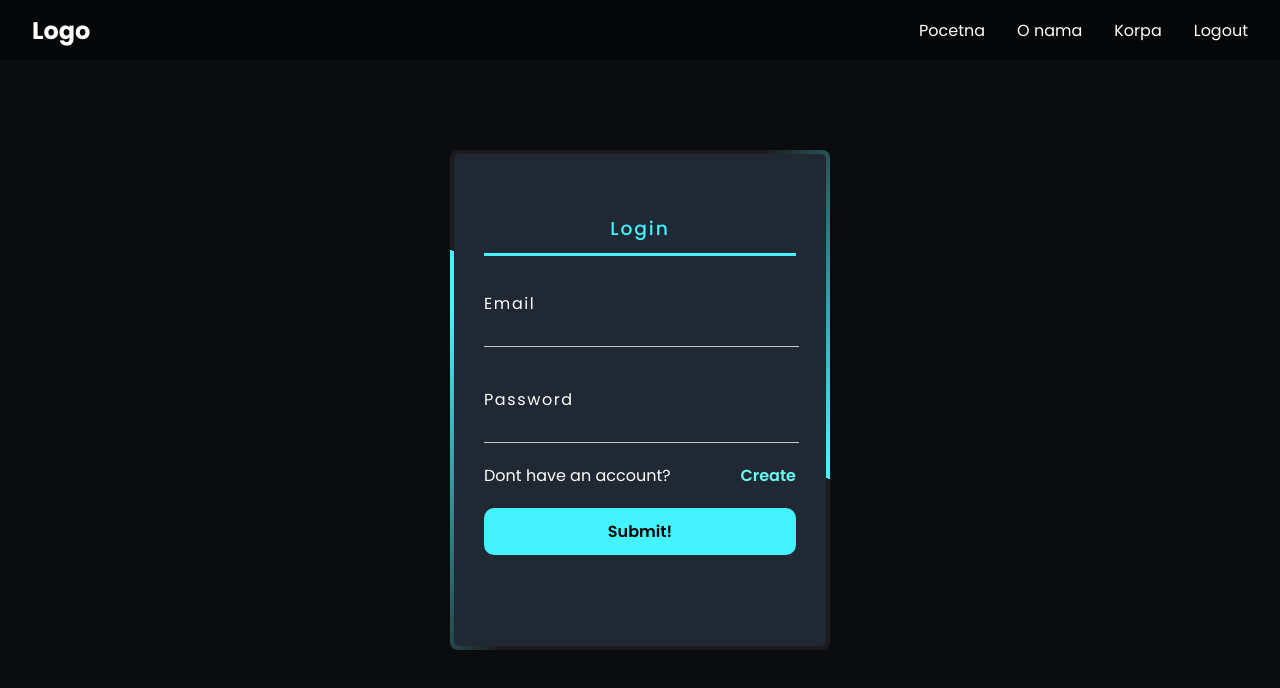
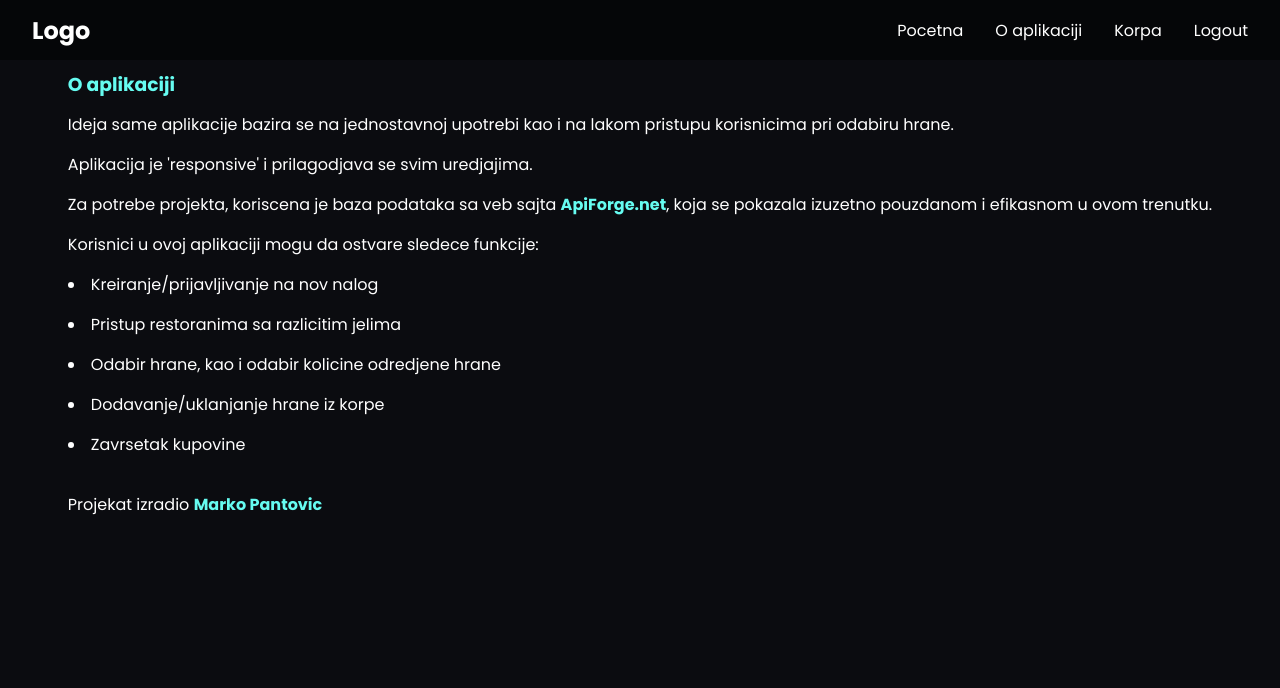
Before and after one commit to MarkoP00/food_delivery, a Vue app: page /food_delivery/about in a window 1280 px wide. Shown: the top 688 px of the page. Built offline with nearby package versions, Linux system fonts and the light colour scheme; no server answers.

Commit message:
FEAT: About page added!

```diff
--- a/src/global/TheHeader.vue
+++ b/src/global/TheHeader.vue
@@ -6,8 +6,8 @@
               <router-link to="/food_delivery/">Logo</router-link>
             </div>
             <ul class="links">
-              <li><a >Pocetna</a></li>
-              <li><a >O nama</a></li>
+              <li><router-link to="/food_delivery/">Pocetna</router-link></li>
+              <li><router-link to="/food_delivery/about">O aplikaciji</router-link></li>
               <li class="special"><a @click="toggleCart">Korpa</a> <p v-if="cartCounter?.length">{{ cartCounter.length }}</p></li>
               <li><router-link  to="/food_delivery/login">Logout</router-link></li>
             </ul>
@@ -17,8 +17,8 @@
           </div>
         <transition name="drop">
           <div class="dropDown" v-if="dropDownVisible">
-            <li><a >Pocetna</a></li>
-            <li><a >O nama</a></li>
+            <li><router-link to="/food_delivery/">Pocetna</router-link></li>
+            <li><router-link to="/food_delivery/about">O aplikaciji</router-link></li>
             <li class="special"><a @click="toggleCart">Korpa</a> <p v-if="cartCounter?.length">{{ cartCounter.length }}</p></li>
             <li ><router-link  to="/food_delivery/login">Logout</router-link></li>
           </div>
--- /dev/null
+++ b/src/pages/component/AboutUs.vue
@@ -0,0 +1,68 @@
+<template>
+    <section>
+        <div class="main">
+
+        <div class="title">
+            <h3>O aplikaciji</h3>
+        </div>
+        <div class="desc">
+            <p>Ideja same aplikacije bazira se na jednostavnoj upotrebi kao i na lakom pristupu korisnicima pri odabiru hrane.</p>
+            <p>Aplikacija je 'responsive' i prilagodjava se svim uredjajima.</p>
+            <p>Za potrebe projekta, koriscena je baza podataka sa veb sajta <strong><a href="https://apiforge.net/">ApiForge.net</a></strong>, koja se pokazala izuzetno pouzdanom i efikasnom u ovom trenutku.</p>
+            <p>Korisnici u ovoj aplikaciji mogu da ostvare sledece funkcije:</p>
+        </div>
+        <div class="list">
+            <li>
+                Kreiranje/prijavljivanje na nov nalog
+            </li>
+            <li>
+                Pristup restoranima sa razlicitim jelima
+            </li>
+            <li>
+                Odabir hrane, kao i odabir kolicine odredjene hrane
+            </li>
+            <li>
+                Dodavanje/uklanjanje hrane iz korpe
+            </li>
+            <li>
+                Zavrsetak kupovine
+            </li>
+        </div>
+        <div class="desc2">
+            <p>Projekat izradio <strong>Marko Pantovic</strong></p>
+        </div>
+    </div>
+
+    </section>
+</template>
+
+<style scoped>
+    section{
+        display: flex;
+        justify-content: center;
+        min-height: 70vh;
+        flex-direction: column;
+        align-items: center;
+        color:#fff;
+        line-height: 40px;
+        gap: 20px;
+    }
+    .main{
+        margin-top: 30px;
+        padding: 30px;
+    }
+    .title h3, strong{
+        color:#66fcf1;
+    }
+     a{
+        text-decoration: none;
+        color:#66fcf1;
+
+    }
+    .list{
+        text-align: left;
+    }
+    .desc2{
+        margin-top: 20px;
+    }
+</style>
--- a/src/router.js
+++ b/src/router.js
@@ -4,7 +4,7 @@ import CreateAccount from './pages/CreateAccount.vue';
 import RestaurantPage from "./pages/RestaurantPage.vue";
 import SingleRest from './pages/component/SingleRest.vue';
 import auth from "./middleware/auth";
-
+import AboutUs from "./pages/component/AboutUs.vue";
 const router = createRouter({
     history: createWebHistory(),
     routes: [
@@ -39,6 +39,10 @@ const router = createRouter({
             path: '/:notFound(.*)',
             component: LoginPage
         },
+        {
+            path: '/food_delivery/about',
+            component: AboutUs
+        }
     ]
 })
 
```
